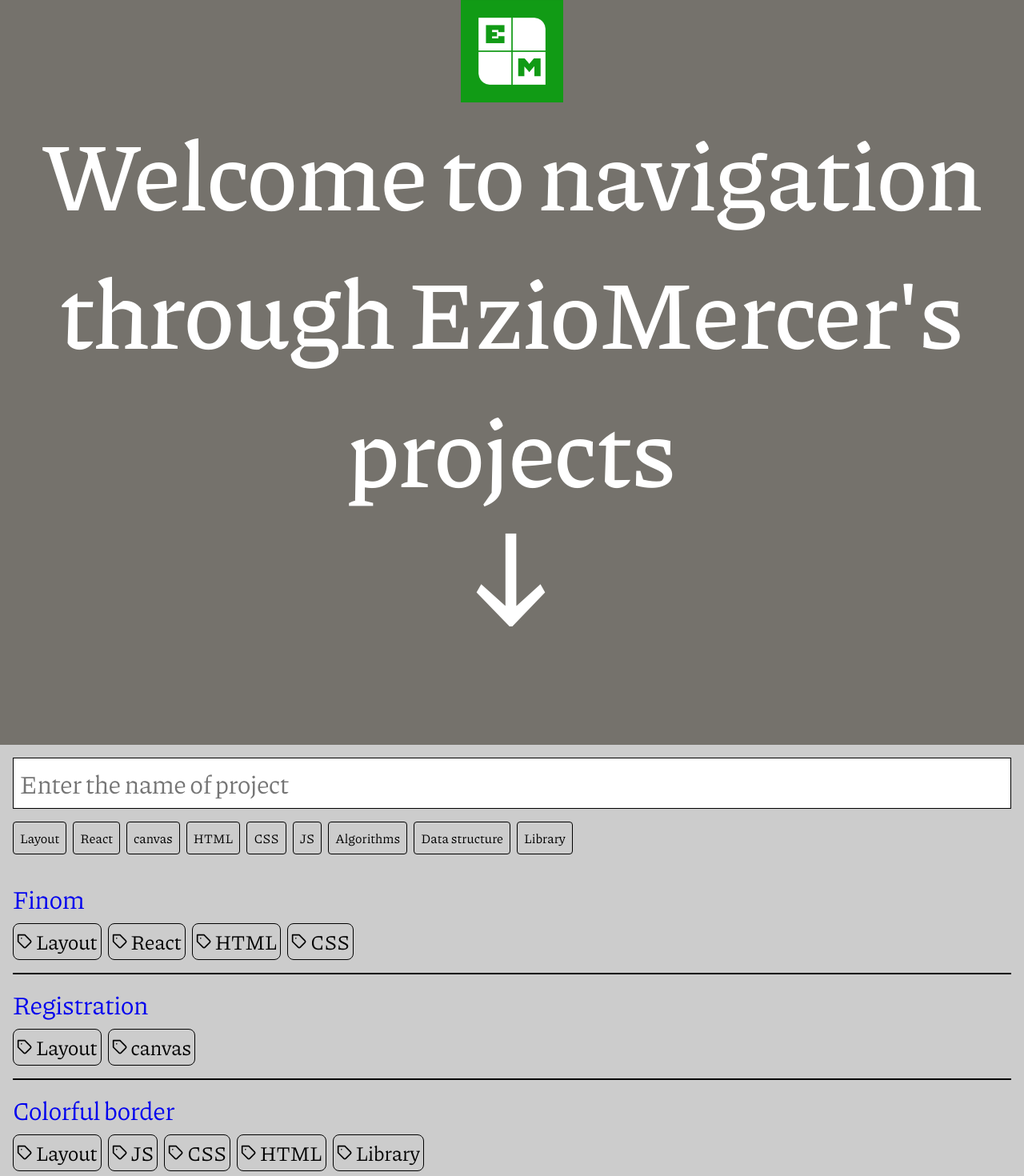
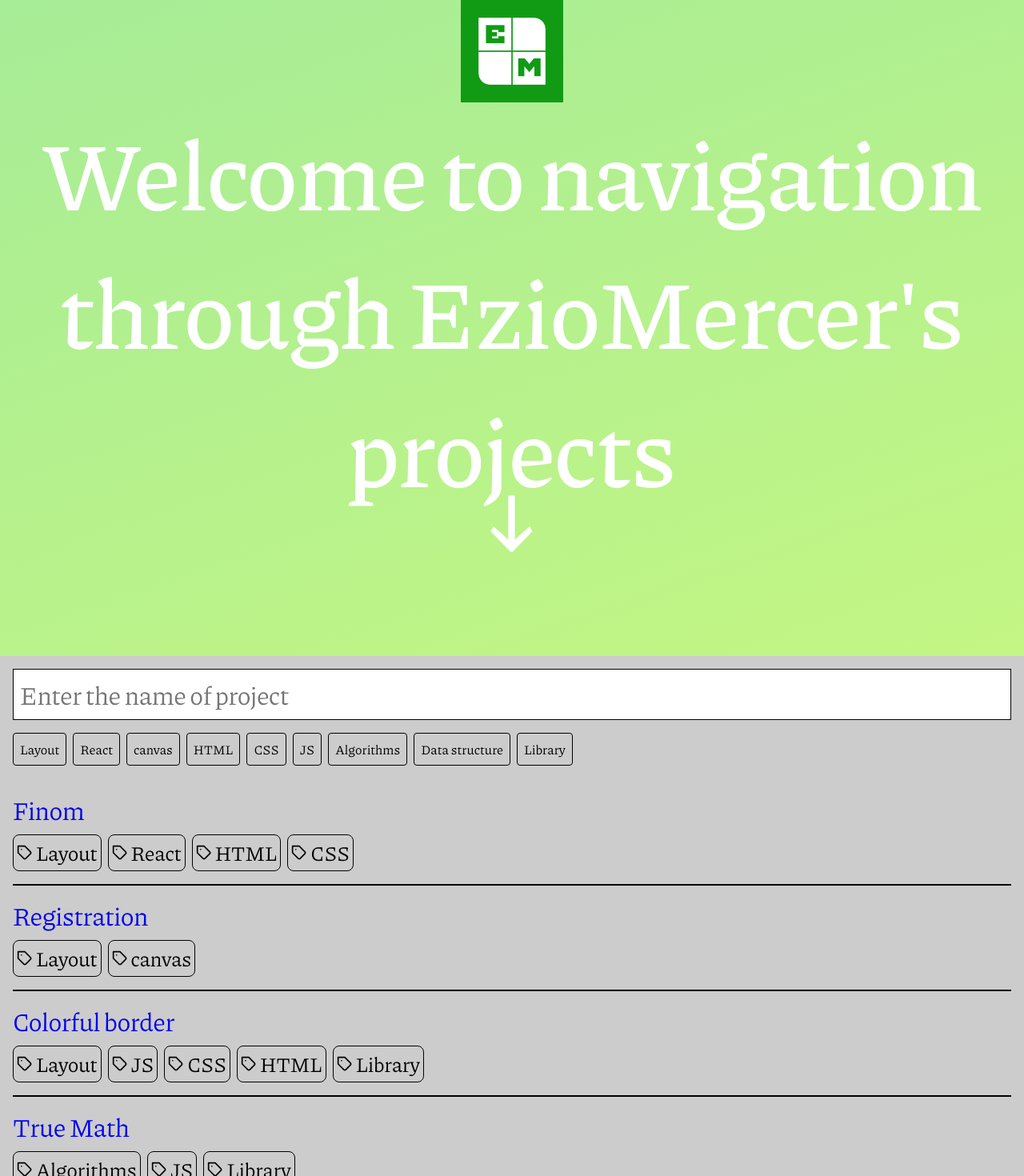
Before and after one commit to EzioMercer/EzioMercer.github.io, a Next.js app: page / in a window 1280 px wide. Shown: the top 1470 px of the page at 80% size. Built offline with nearby package versions, Linux system fonts and the light colour scheme.

Commit message:
Reorganize layout / styling the header

```diff
--- a/app/_components/Container/Container.tsx
+++ b/app/_components/Container/Container.tsx
@@ -2,12 +2,14 @@ import styles from './Container.module.scss';
 import { ReactNode } from 'react';
 
 const Container = ({
-	children
+	children,
+	className
 }: {
-	children: ReactNode
+	children: ReactNode,
+	className?: string
 }) => {
 	return (
-		<div className={ styles.container }>{ children }</div>
+		<div className={ `${styles.container} ${className ?? ''}` }>{ children }</div>
 	)
 }
 
--- a/app/_components/Footer/Footer.tsx
+++ b/app/_components/Footer/Footer.tsx
@@ -5,7 +5,7 @@ const Footer = () => {
 	return (
 		<footer className={ styles.footer }>
 			<Container>
-				FOOTER
+				{''}
 			</Container>
 		</footer>
 	)
--- a/app/_components/HeroSection/HeroSection.module.scss
+++ b/app/_components/HeroSection/HeroSection.module.scss
@@ -1,6 +1,34 @@
 @import 'app/_mixins';
 
 .section {
+	display: flex;
+	justify-content: center;
+	overflow: hidden;
+	position: relative;
+
+	&::before {
+		--square-side: max(1vh, 1vw);
+		--side-multiplier: 100;
+		--sqrt-2: 1.41;
+		--size: calc(var(--square-side) * var(--side-multiplier) * var(--sqrt-2));
+
+		content: '';
+
+		width: var(--size);
+		height: var(--size);
+
+		position: absolute;
+		top: 50%;
+		left: 50%;
+		transform: translate(-50%, -50%) rotate(0deg);
+		z-index: -1;
+
+		background-image: linear-gradient(135deg, #d4fc79, #96e6a1);
+
+		animation: rotate 10s linear infinite;
+	}
+
+	.container {
 		--coefficient: 7;
 
 		display: flex;
@@ -10,6 +38,8 @@
 		text-align: center;
 
 		min-height: vh(100);
+
+		position: relative;
 
 		color: white;
 		font-size: calc(2rem + max(var(--coefficient) * 1vw, var(--min-body-width) * var(--coefficient) / 100));
@@ -27,8 +57,8 @@
 		}
 
 		.arrow {
-		animation: bouncing .8s infinite linear ;
-		font-size: 200px;
+			animation: bouncing .8s infinite linear;
+		}
 	}
 }
 
@@ -40,3 +70,12 @@
 		transform: scale(1, 1.2) translateY(0px);
 	}
 }
+
+@keyframes rotate {
+	from {
+		transform: translate(-50%, -50%) rotate(0deg);
+	}
+	to {
+		transform: translate(-50%, -50%) rotate(360deg);
+	}
+}
--- a/app/_components/HeroSection/HeroSection.tsx
+++ b/app/_components/HeroSection/HeroSection.tsx
@@ -1,12 +1,13 @@
 import styles from './HeroSection.module.scss';
+import Container from '../Container/Container';
 
 const HeroSection = () => (
 	<section className={ styles.section }>
-		<img src="/logo/EzioMercerLogo.png" alt="logo" width="128" height="128" />
-		<span>
-			Welcome to navigation through EzioMercer's projects
-		</span>
-		<span className={ styles.arrow }>↓</span>
+		<Container className={ styles.container }>
+			<img src="/logo/EzioMercerLogo.png" alt="logo" width="128" height="128" />
+			<span>Welcome to navigation through EzioMercer's projects</span>
+			<span className={ styles.arrow }>↓</span>
+		</Container>
 	</section>
 )
 
--- a/app/_components/SearchSection/SearchSection.module.scss
+++ b/app/_components/SearchSection/SearchSection.module.scss
@@ -1,6 +1,11 @@
 .section {
-	height: var(--device-height);
-	overflow: auto;
+	display: flex;
+	justify-content: center;
 
-	background-color: #ccc;
+	.container {
+		height: var(--device-height);
+		overflow: auto;
+
+		background-color: #ccc;
+	}
 }
--- a/app/_components/SearchSection/SearchSection.tsx
+++ b/app/_components/SearchSection/SearchSection.tsx
@@ -6,6 +6,7 @@ import projectsDB from '../../_localDB/projectsDB/projectsDB';
 import Project, { ValueOfTags } from '../../_localDB/projectsDB/Project';
 import SearchForm from './SearchForm/SearchForm';
 import ProjectsList from './ProjectsList/ProjectsList';
+import Container from '../Container/Container';
 
 export type SearchOptions = {
 	title: string,
@@ -25,8 +26,10 @@ const SearchSection = () => {
 
 	return (
 		<section className={ styles.section }>
-			<SearchForm setSearchOptions={ setSearchOptions } />
-			<ProjectsList projects={ projects } />
+			<Container className={ styles.container }>
+				<SearchForm setSearchOptions={ setSearchOptions } />
+				<ProjectsList projects={ projects } />
+			</Container>
 		</section>
 	)
 }
--- a/app/_page.module.scss
+++ b/app/_page.module.scss
@@ -2,5 +2,6 @@
 	grid-area: main;
 
 	display: flex;
+	flex-direction: column;
 	justify-content: center;
 }
--- a/app/page.tsx
+++ b/app/page.tsx
@@ -1,6 +1,5 @@
 import styles from './_page.module.scss';
 import { Metadata, Viewport } from 'next';
-import Container from './_components/Container/Container';
 import HeroSection from './_components/HeroSection/HeroSection';
 import SearchSection from './_components/SearchSection/SearchSection';
 
@@ -21,10 +20,8 @@ export const metadata: Metadata = {
 
 const Page = () => (
 	<main className={ styles.main }>
-		<Container>
-			<HeroSection />
-			<SearchSection />
-		</Container>
+		<HeroSection />
+		<SearchSection />
 	</main>
 )
 
```
Lines whose indentation alone changed are shown as unchanged.
